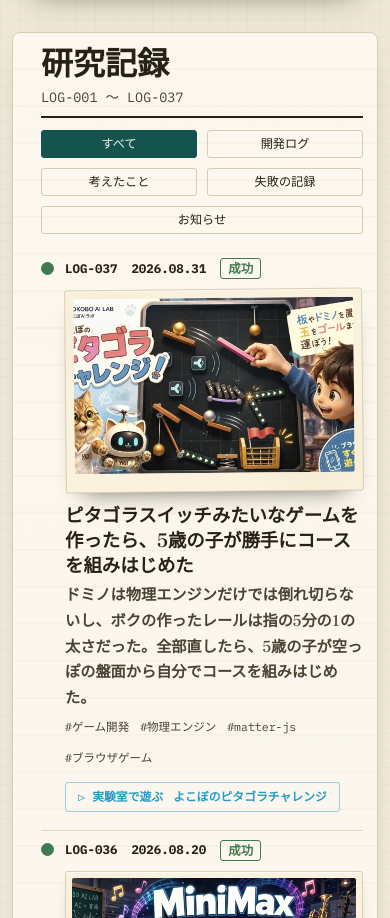
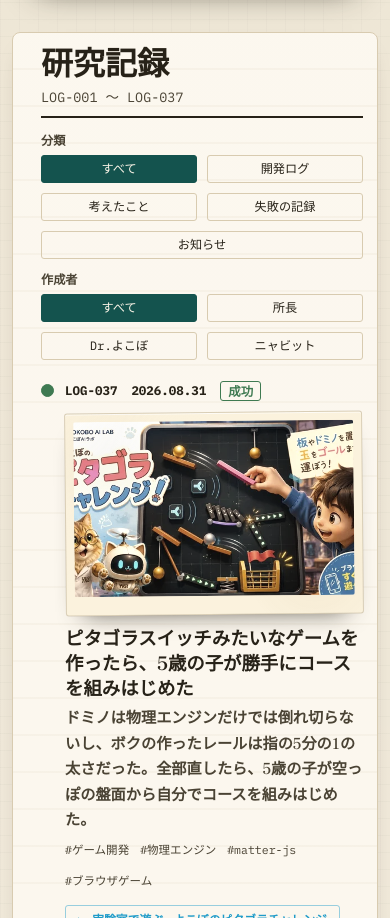
Before and after one commit to yokobo103/yokobo_ai_lab, a Next.js app: page /read in a window 390 px wide. Shown: the part 1477-2395 px from the top of the page. Built offline with nearby package versions, Linux system fonts and the light colour scheme; no server answers.

Commit message:
資料室に作成者フィルターを追加
研究記録を作成者でも絞り込めるようにする

```diff
--- a/app/_redesign/components/ReadArchivePage.tsx
+++ b/app/_redesign/components/ReadArchivePage.tsx
@@ -2,6 +2,7 @@
 
 import { useSearchParams } from "next/navigation";
 import { useMemo, useState } from "react";
+import { authorProfiles } from "@/lib/authors";
 import { archiveArticles } from "../data/archiveArticles";
 import type { ArchiveArticle } from "../data/archiveArticles";
 import { getExperimentLaunchHref, getRelatedExperiment, getRelatedExperimentId } from "../data/experimentRelations";
@@ -24,6 +25,7 @@ function articleToResearchLog(article: ArchiveArticle): ResearchLog {
     date: formatLogDate(article.publishedAt || article.createdAt || article.updatedAt),
     status,
     category: article.logCategory ?? "開発ログ",
+    author: article.author,
     title: article.title,
     excerpt: article.summary,
     tags: article.tags.slice(0, 4),
@@ -241,15 +243,21 @@ function LogState({ kind }: LogStateProps) {
 
 function ResearchLogSection() {
   const [activeFilter, setActiveFilter] = useState<LogFilter>("すべて");
+  const [activeAuthorFilter, setActiveAuthorFilter] = useState("すべて");
   const searchParams = useSearchParams();
   const experimentFilter = searchParams.get("experiment");
   const isLoading = false;
   const visibleLogs = useMemo(
-    () => allResearchLogs.filter((log) => activeFilter === "すべて" || log.category === activeFilter),
-    [activeFilter],
+    () =>
+      allResearchLogs.filter(
+        (log) =>
+          (activeFilter === "すべて" || log.category === activeFilter) &&
+          (activeAuthorFilter === "すべて" || log.author === activeAuthorFilter),
+      ),
+    [activeAuthorFilter, activeFilter],
   );
   const displayLogs = experimentFilter
-    ? allResearchLogs.filter((log) => getRelatedExperimentId(log) === experimentFilter)
+    ? visibleLogs.filter((log) => getRelatedExperimentId(log) === experimentFilter)
     : visibleLogs;
 
   return (
@@ -259,7 +267,10 @@ function ResearchLogSection() {
           <h2 id="research-title">研究記録</h2>
           <span>LOG-001 〜 LOG-{String(latestLogNumber).padStart(3, "0")}</span>
         </header>
-        <div className="filter-chips" aria-label="研究記録フィルタ">
+        <div className="filter-groups" aria-label="研究記録フィルタ">
+          <div className="filter-group">
+            <span className="filter-group__label">分類</span>
+            <div className="filter-chips">
               {logCategories.map((category) => (
                 <button
                   key={category}
@@ -271,6 +282,32 @@ function ResearchLogSection() {
                   {category}
                 </button>
               ))}
+            </div>
+          </div>
+          <div className="filter-group">
+            <span className="filter-group__label">作成者</span>
+            <div className="filter-chips">
+              <button
+                type="button"
+                className={activeAuthorFilter === "すべて" ? "is-active" : ""}
+                aria-pressed={activeAuthorFilter === "すべて"}
+                onClick={() => setActiveAuthorFilter("すべて")}
+              >
+                すべて
+              </button>
+              {authorProfiles.map((profile) => (
+                <button
+                  key={profile.id}
+                  type="button"
+                  className={profile.id === activeAuthorFilter ? "is-active" : ""}
+                  aria-pressed={profile.id === activeAuthorFilter}
+                  onClick={() => setActiveAuthorFilter(profile.id)}
+                >
+                  {profile.name}
+                </button>
+              ))}
+            </div>
+          </div>
         </div>
         <div className="timeline-wrap">
           <img
--- a/app/_redesign/data/researchLogs.ts
+++ b/app/_redesign/data/researchLogs.ts
@@ -6,6 +6,7 @@ export type ResearchLog = {
   date: string;
   status: LogStatus;
   category: LogCategory;
+  author: string;
   title: string;
   excerpt: string;
   tags: string[];
--- a/app/_redesign/styles/read-page.css
+++ b/app/_redesign/styles/read-page.css
@@ -566,11 +566,32 @@ body:has(.read-page)::after {
   white-space: nowrap;
 }
 
+.filter-groups {
+  display: grid;
+  gap: 8px;
+  padding: 12px 0 6px;
+}
+
+.filter-group {
+  display: flex;
+  align-items: flex-start;
+  gap: 12px;
+}
+
+.filter-group__label {
+  flex: 0 0 4em;
+  padding-top: 5px;
+  color: var(--ink-soft);
+  font-family: var(--read-mono);
+  font-size: 0.76rem;
+  font-weight: 700;
+}
+
 .filter-chips {
   display: flex;
   flex-wrap: wrap;
   gap: 10px;
-  padding: 12px 0 6px;
+  flex: 1;
 }
 
 .filter-chips button {
@@ -1619,10 +1640,23 @@ body:has(.read-page)::after {
     display: block;
   }
 
+  .filter-groups {
+    gap: 10px;
+  }
+
+  .filter-group {
+    display: block;
+  }
+
+  .filter-group__label {
+    display: block;
+    padding-top: 0;
+    padding-bottom: 4px;
+  }
+
   .filter-chips {
     flex-wrap: wrap;
     overflow: visible;
-    padding-bottom: 10px;
   }
 
   .filter-chips button {
```
Lines whose indentation alone changed are shown as unchanged.
